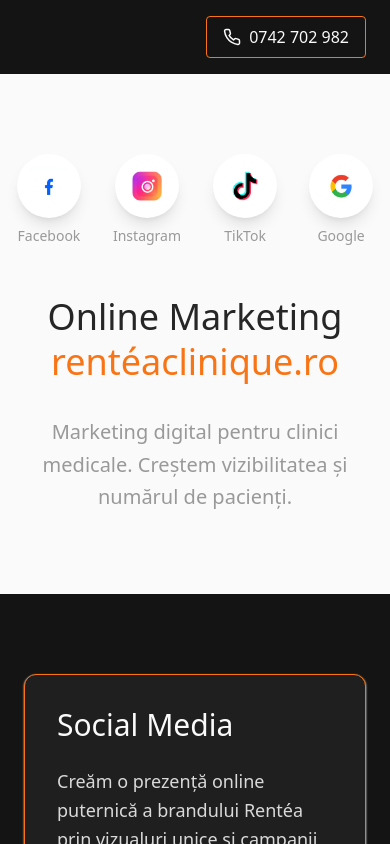
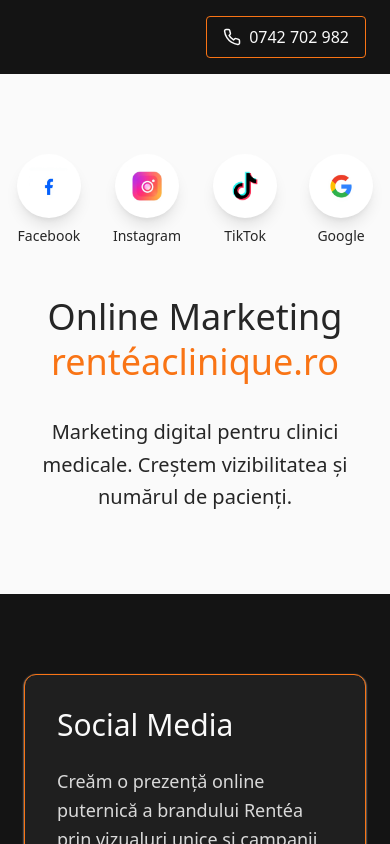
Before and after one commit to rzv1310/rentea, a React (Vite) app: page / in a window 390 px wide. Shown: the top 844 px of the page. Built offline with nearby package versions, Linux system fonts and the light colour scheme.

Commit message:
Implement plan for mobile text colors
Implement changes to make specific text elements black on mobile devices, while retaining their original muted color on larger screens. This includes text below social media icons and a specific marketing tagline.

```diff
--- a/src/pages/Index.tsx
+++ b/src/pages/Index.tsx
@@ -35,7 +35,7 @@ const Index = () => {
               <div className="w-16 h-16 bg-white rounded-full flex items-center justify-center mb-2 shadow-lg">
                 <img src={facebookLogo} alt="Facebook" className="w-10 h-10" />
               </div>
-              <span className="text-sm font-thin text-text-muted">Facebook</span>
+              <span className="text-sm font-thin text-text-dark md:text-text-muted">Facebook</span>
             </a>
             <a
               href="https://www.instagram.com/dr.rentea?igsh=MXVianRsemRxcXUxOA=="
@@ -46,7 +46,7 @@ const Index = () => {
               <div className="w-16 h-16 bg-white rounded-full flex items-center justify-center mb-2 shadow-lg">
                 <img src={instagramLogo} alt="Instagram" className="w-10 h-10" />
               </div>
-              <span className="text-sm font-thin text-text-muted">Instagram</span>
+              <span className="text-sm font-thin text-text-dark md:text-text-muted">Instagram</span>
             </a>
             <a
               href="https://www.tiktok.com/@renteaclinique"
@@ -57,7 +57,7 @@ const Index = () => {
               <div className="w-16 h-16 bg-white rounded-full flex items-center justify-center mb-2 shadow-lg">
                 <img src="/lovable-uploads/7201f28d-0d62-46d7-8efd-3ea2bad73d01.png" alt="TikTok" className="w-10 h-10" />
               </div>
-              <span className="text-sm font-thin text-text-muted">TikTok</span>
+              <span className="text-sm font-thin text-text-dark md:text-text-muted">TikTok</span>
             </a>
             <a
               href="https://maps.app.goo.gl/Fr8iZEoNxUnxxWKU8"
@@ -68,7 +68,7 @@ const Index = () => {
               <div className="w-16 h-16 bg-white rounded-full flex items-center justify-center mb-2 shadow-lg">
                 <img src={googleLogo} alt="Google" className="w-10 h-10" />
               </div>
-              <span className="text-sm font-thin text-text-muted">Google</span>
+              <span className="text-sm font-thin text-text-dark md:text-text-muted">Google</span>
             </a>
           </div>
 
@@ -84,7 +84,7 @@ const Index = () => {
             </a>
           </h1>
 
-          <p className="text-xl font-thin text-text-muted max-w-3xl mx-auto leading-relaxed">
+          <p className="text-xl font-thin text-text-dark md:text-text-muted max-w-3xl mx-auto leading-relaxed">
             Marketing digital pentru clinici medicale. Creștem vizibilitatea și numărul de pacienți.
           </p>
         </div>
```
